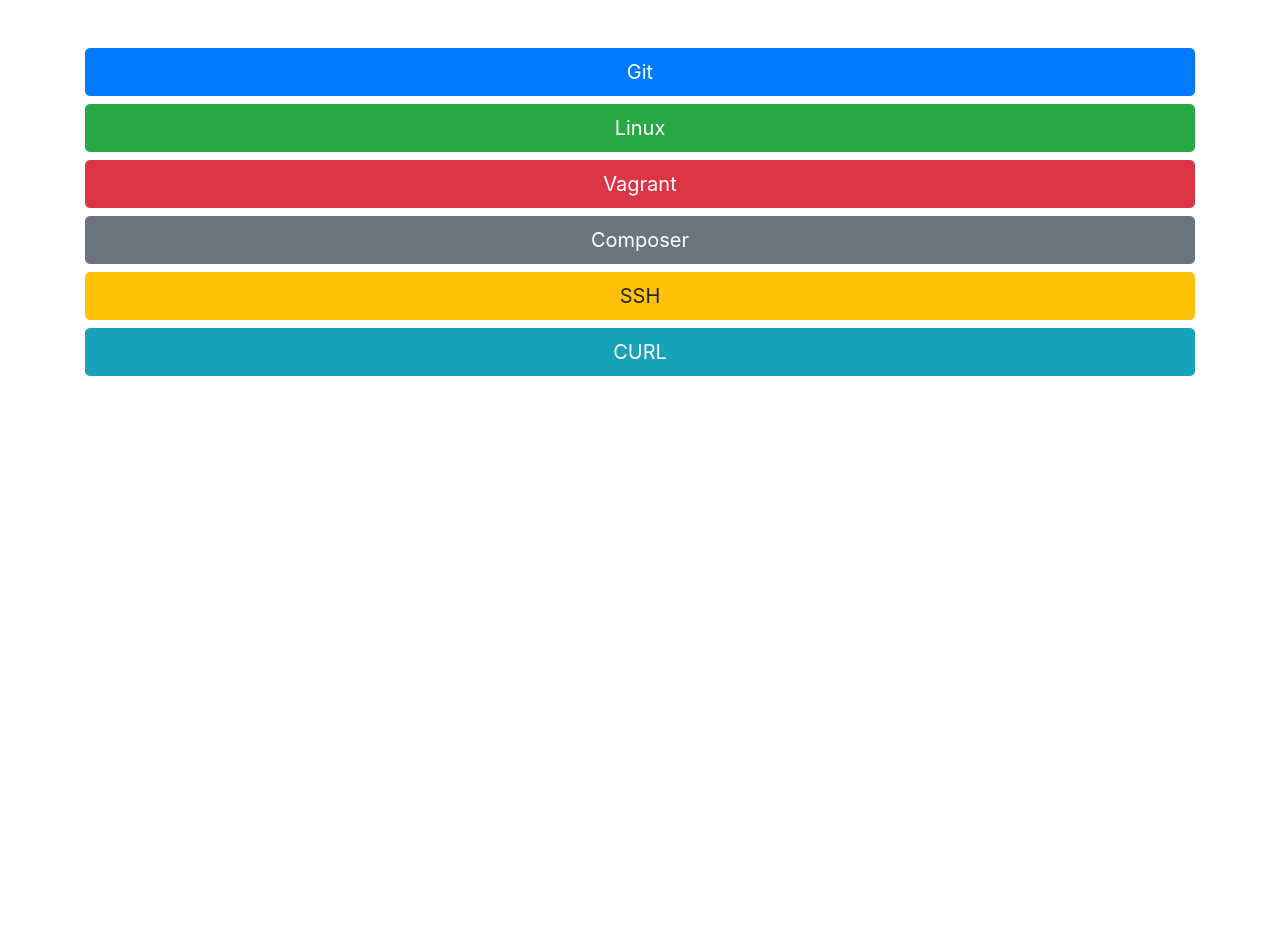
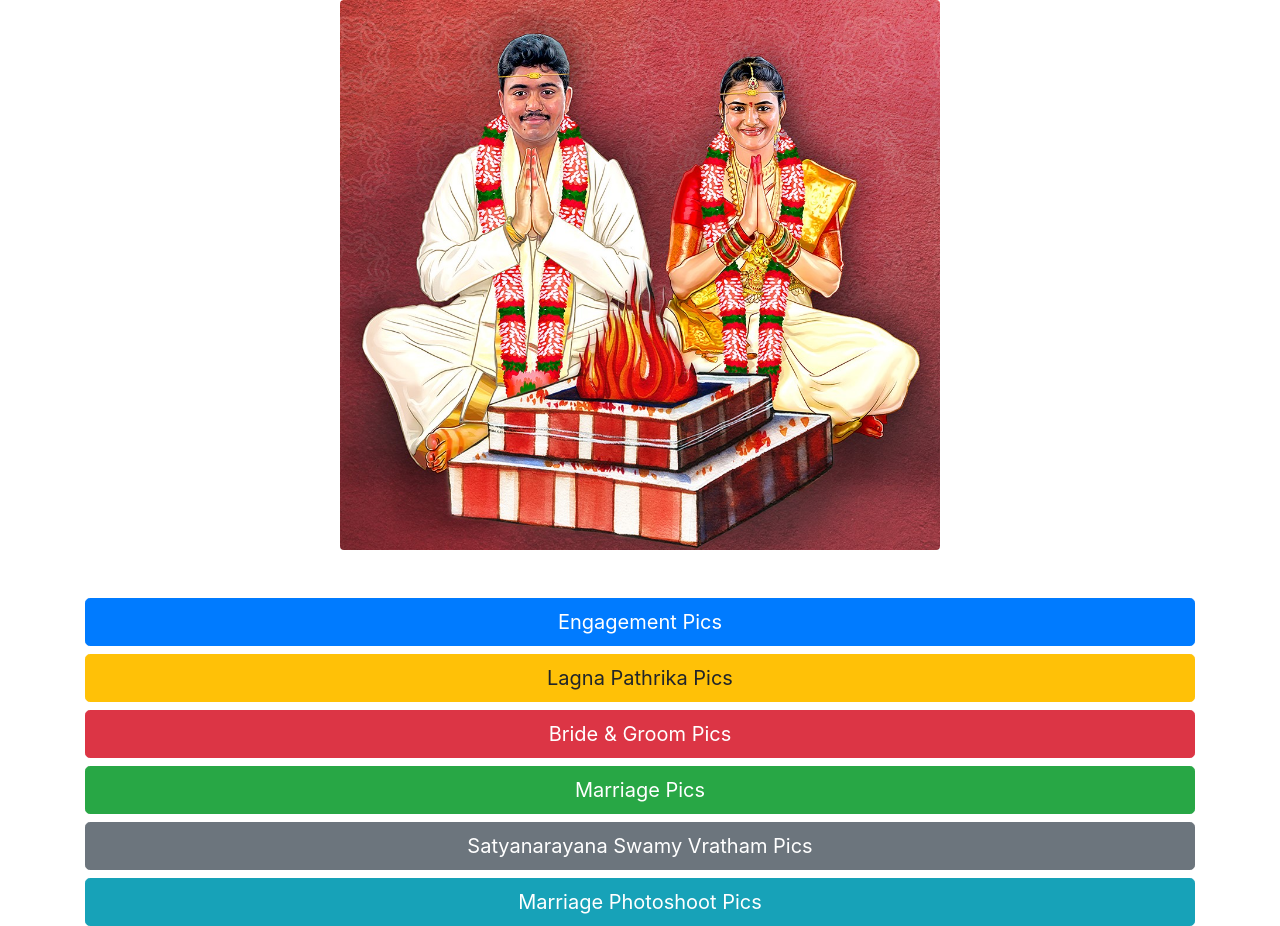
Before and after one commit to gopibabus/Notes, a plain HTML site: page index.html in a window 1280 px wide. Before the commit the page ends 800 px from the top, so only its background shows below. Drawn offline with nearby package versions, Linux system fonts and the light colour scheme.

Commit message:
added all google photos links and added image file on face of the website

```diff
--- a/index.html
+++ b/index.html
@@ -6,16 +6,19 @@
     <meta name="viewport" content="width=device-width, initial-scale=1.0">
     <meta http-equiv="X-UA-Compatible" content="ie=edge">
     <link rel="stylesheet" href="https://stackpath.bootstrapcdn.com/bootstrap/4.3.1/css/bootstrap.min.css">
-    <title>Developer Tools - Learning</title>
+    <title>GopiPhotos</title>
 </head>
 <body>
+    <div class="text-center">
+        <img src="wc-front.jpg" class="rounded" alt="GopiwedsHarika" height="550" width="600">
+    </div>
     <div class="container">
-        <a href="https://github.com/gopibabus/DeveloperTools/tree/master/git#essentials-git" target="_blank" class="btn btn-primary btn-lg btn-block mt-5" role="button" aria-pressed="true">Git</a>
-        <a href="https://github.com/gopibabus/DeveloperTools/tree/master/linux-bash#linux-essentials--bash-scripting" target="_blank" class="btn btn-success btn-lg btn-block mt-2" role="button" aria-pressed="true">Linux</a>
-        <a href="https://github.com/gopibabus/DeveloperTools/tree/master/vagrant#vagrant-essential-commands" target="_blank" class="btn btn-danger btn-lg btn-block mt-2" role="button" aria-pressed="true">Vagrant</a>
-        <a href="https://github.com/gopibabus/DeveloperTools/tree/master/composer#composer-essentials" target="_blank" class="btn btn-secondary btn-lg btn-block mt-2" role="button" aria-pressed="true">Composer</a>
-        <a href="https://github.com/gopibabus/DeveloperTools/tree/master/ssh#ssh-essentials" target="_blank" class="btn btn-warning btn-lg btn-block mt-2" role="button" aria-pressed="true">SSH</a>
-        <a href="https://github.com/gopibabus/DeveloperTools/tree/master/curl#curl-essentials" target="_blank" class="btn btn-info btn-lg btn-block mt-2" role="button" aria-pressed="true">CURL</a>
+        <a href="https://photos.app.goo.gl/rG7be8KgJS3QjSpu6" target="_blank" class="btn btn-primary btn-lg btn-block mt-5" role="button" aria-pressed="true">Engagement Pics</a>
+        <a href="https://photos.app.goo.gl/eXD7Epd67MCgx5Vt6" target="_blank" class="btn btn-warning btn-lg btn-block mt-2" role="button" aria-pressed="true">Lagna Pathrika Pics</a>
+        <a href="https://photos.app.goo.gl/pjbyEVwiYJQ67Tm5A" target="_blank" class="btn btn-danger btn-lg btn-block mt-2" role="button" aria-pressed="true">Bride & Groom Pics</a>
+        <a href="https://photos.app.goo.gl/TyQWQykHoMFubhNk7" target="_blank" class="btn btn-success btn-lg btn-block mt-2" role="button" aria-pressed="true">Marriage Pics</a>
+        <a href="https://photos.app.goo.gl/s5QdjtyqgedkHgQD7" target="_blank" class="btn btn-secondary btn-lg btn-block mt-2" role="button" aria-pressed="true">Satyanarayana Swamy Vratham Pics</a>
+        <a href="https://photos.app.goo.gl/4WRFEwwsKSTNJqQk8" target="_blank" class="btn btn-info btn-lg btn-block mt-2" role="button" aria-pressed="true">Marriage Photoshoot Pics</a>
     </div>
 
 </body>
```
Also changed, not shown: wc-front.jpg (added).
